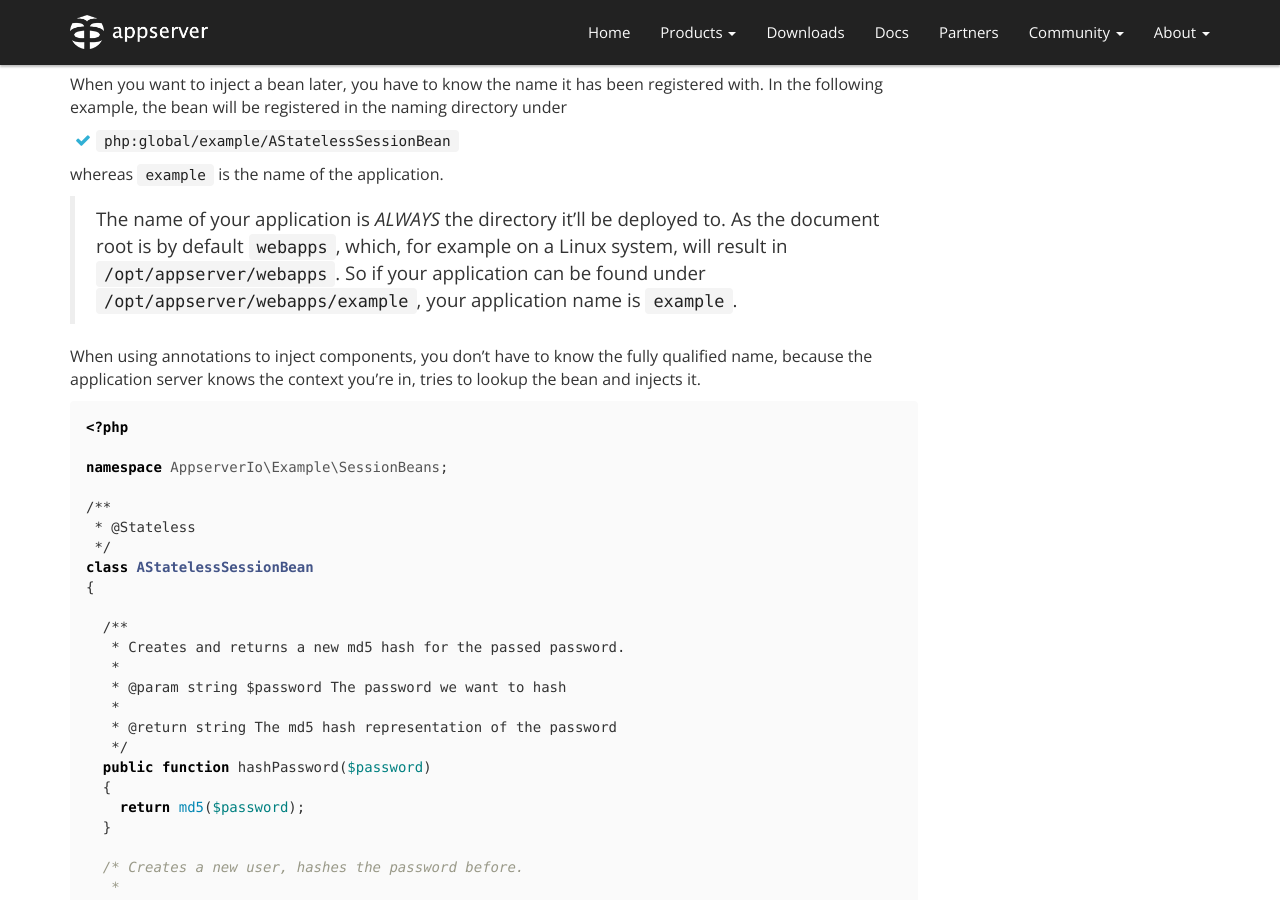
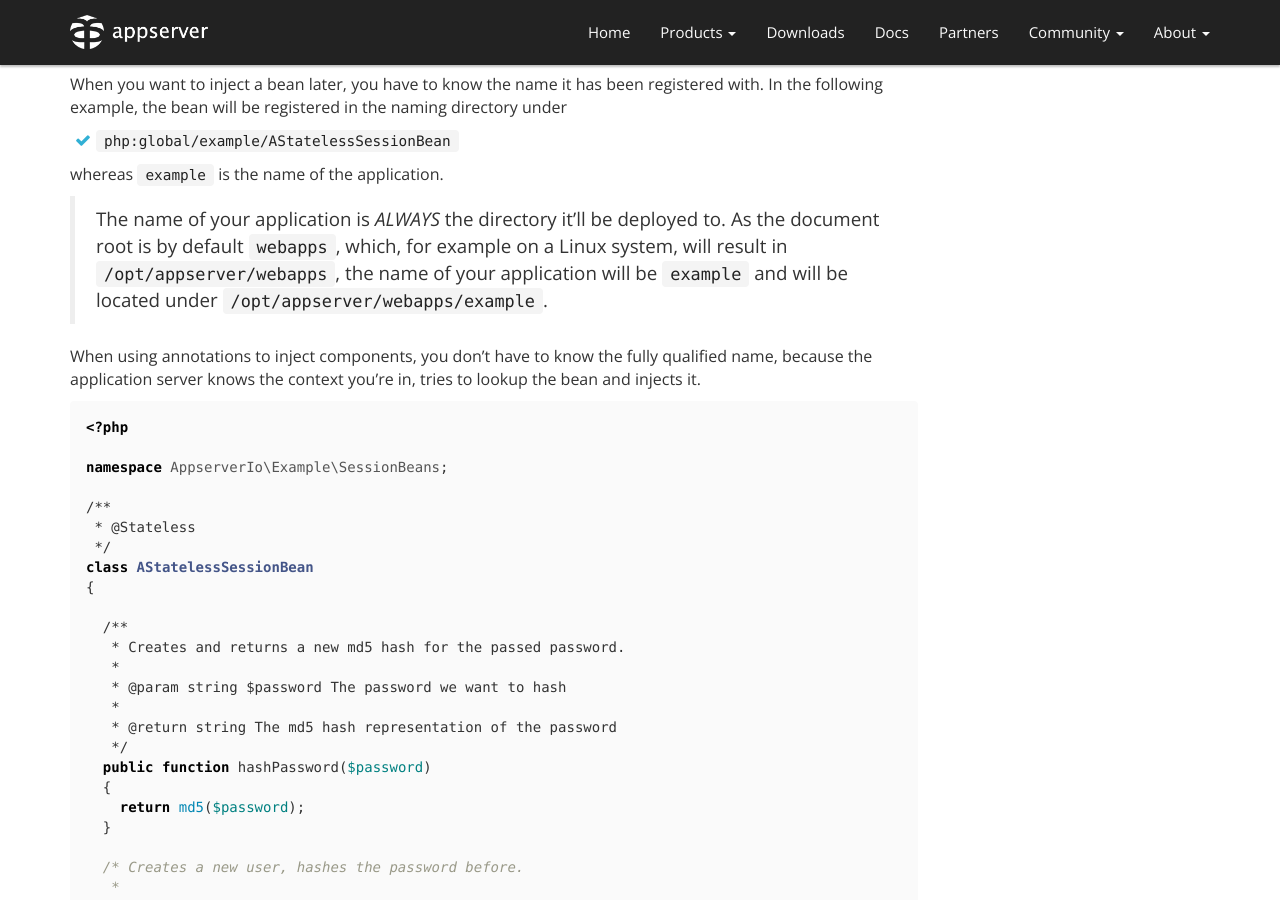
Before and after one commit to appserver-io/appserver, a Jekyll site: the page built from _posts/2015-01-28-naming-directory-basics.md, in a window 1280 px wide and 900 px high, scrolled down 1909 px. Built offline with Jekyll 4.4.1, drawn with Linux system fonts in a browser that asks for light colours; nearby versions of some CDN libraries; library files that are not in the unit come from our copies; Markdown is read by kramdown in place of the engine named in the settings; comment, search, counter and statistics services are not loaded.

Commit message:
Update 2015-01-28-naming-directory-basics.md

```diff
--- a/_posts/2015-01-28-naming-directory-basics.md
+++ b/_posts/2015-01-28-naming-directory-basics.md
@@ -82,7 +82,7 @@ When you want to inject a bean later, you have to know the name it has been regi
 
 whereas `example` is the name of the application.
 
-> The name of your application is *ALWAYS* the directory it'll be deployed to. As the document root is by default `webapps`, which, for example on a Linux system, will result in `/opt/appserver/webapps`. So if your application can be found under `/opt/appserver/webapps/example`, your application name is `example`.
+> The name of your application is *ALWAYS* the directory it'll be deployed to. As the document root is by default `webapps`, which, for example on a Linux system, will result in `/opt/appserver/webapps`, the name of your application will be `example` and will be located under `/opt/appserver/webapps/example`.
 
 When using annotations to inject components, you don't have to know the fully qualified name, because the application server knows the context you're in, tries to lookup the bean and injects it.
 
```
